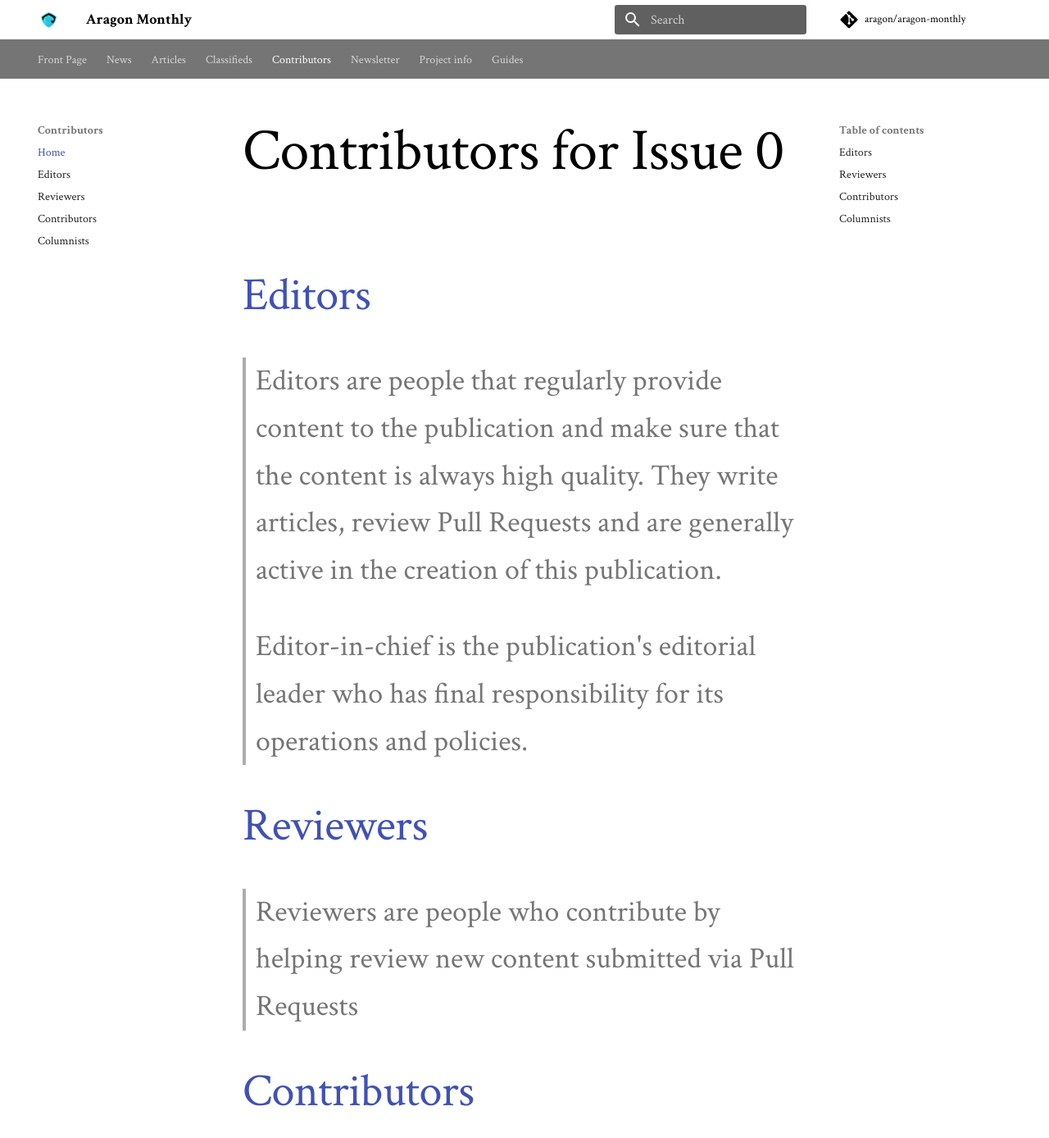
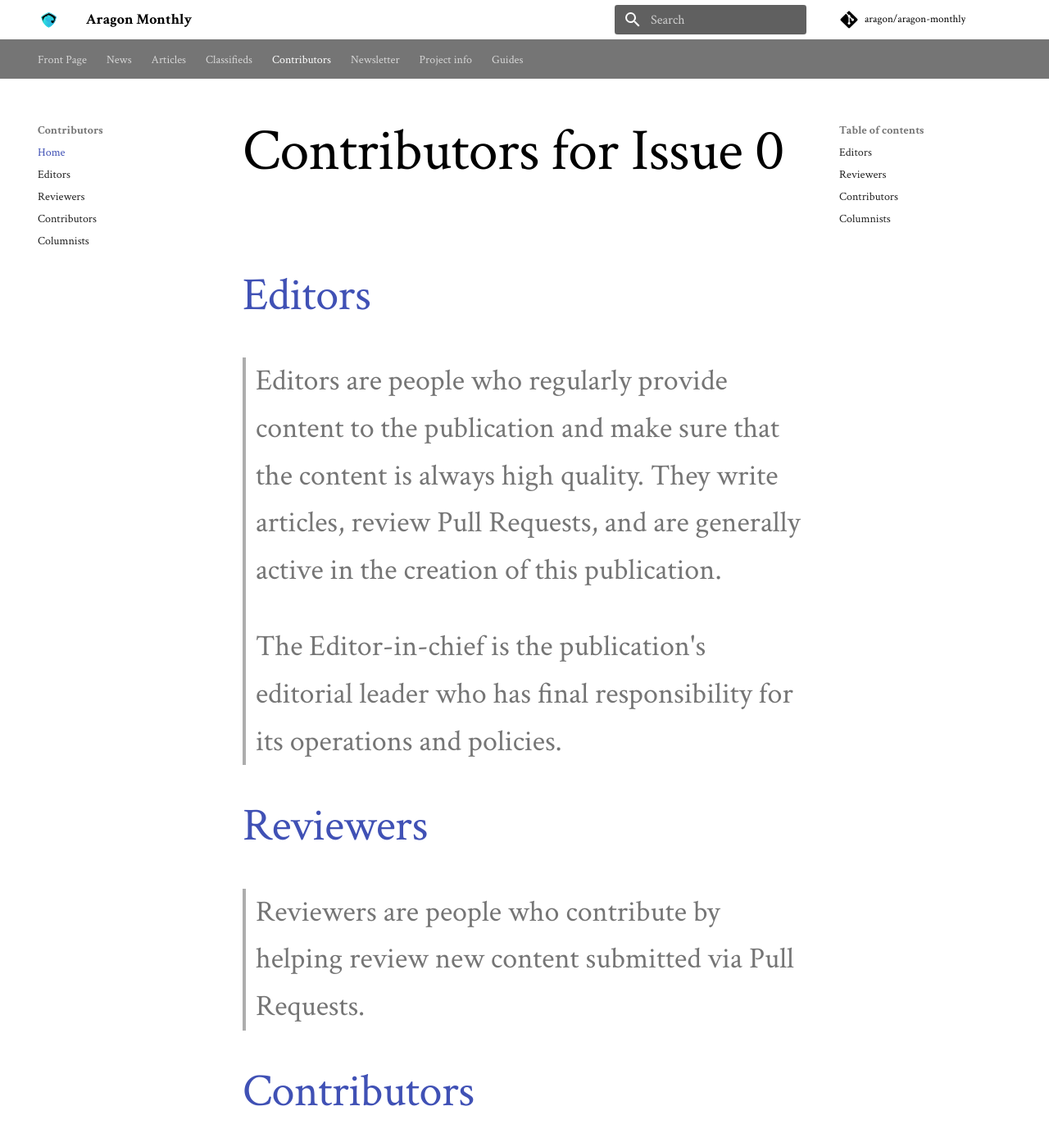
Before and after one commit to aragon/aragon-monthly, an MkDocs documentation site: the page built from docs/contributors/index.md, in a window 1280 px wide and 1400 px high. Shown: the top 1388 px of the window at 82% size. Built offline with MkDocs 1.6.1 and Material for MkDocs 9.7.7, drawn with Linux system fonts in a browser that asks for light colours; comment, search, counter and statistics services are not loaded; old or Windows-style settings are respelled for this version of MkDocs; part of the change alters nothing that is shown; some of the changed text lies outside the part shown.

Commit message:
Fix grammar

```diff
--- a/docs/contributors/index.md
+++ b/docs/contributors/index.md
@@ -1,15 +1,15 @@
 # Contributors for Issue 0
 
 ## [Editors](editors.md)
-> Editors are people that regularly provide content to the publication and make sure that the content is always high quality. They write articles, review Pull Requests and are generally active in the creation of this publication.
+> Editors are people who regularly provide content to the publication and make sure that the content is always high quality. They write articles, review Pull Requests, and are generally active in the creation of this publication.
 
-> Editor-in-chief is the publication's editorial leader who has final responsibility for its operations and policies.
+> The Editor-in-chief is the publication's editorial leader who has final responsibility for its operations and policies.
 
 ## [Reviewers](reviewers.md)
-> Reviewers are people who contribute by helping review new content submitted via Pull Requests
+> Reviewers are people who contribute by helping review new content submitted via Pull Requests.
 
 ## [Contributors](contributors.md)
-> Contributors who have contributed in the creation of this Issue
+> Contributors are people who have contributed to the creation of the current Issue.
 
 ## [Columnists](columnists.md)
-> Columnists are people dedicated to contribute quality content for an extended time, usually on the same subject area or theme each time – that typically contains the author's opinion or point of view.
+> Columnists are people dedicated to contributing quality content for an extended period of time - usually on the same subject area or theme - that typically contains the author's opinion or point of view.
```
